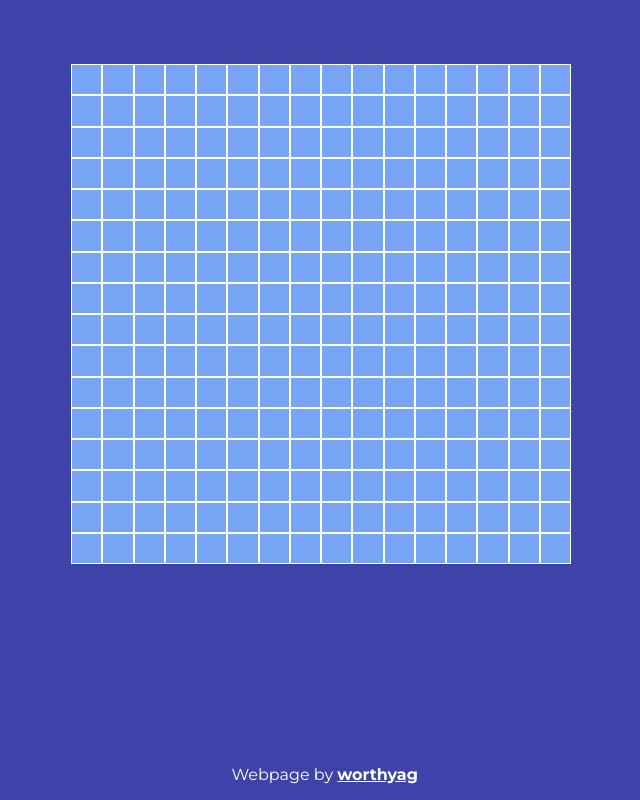
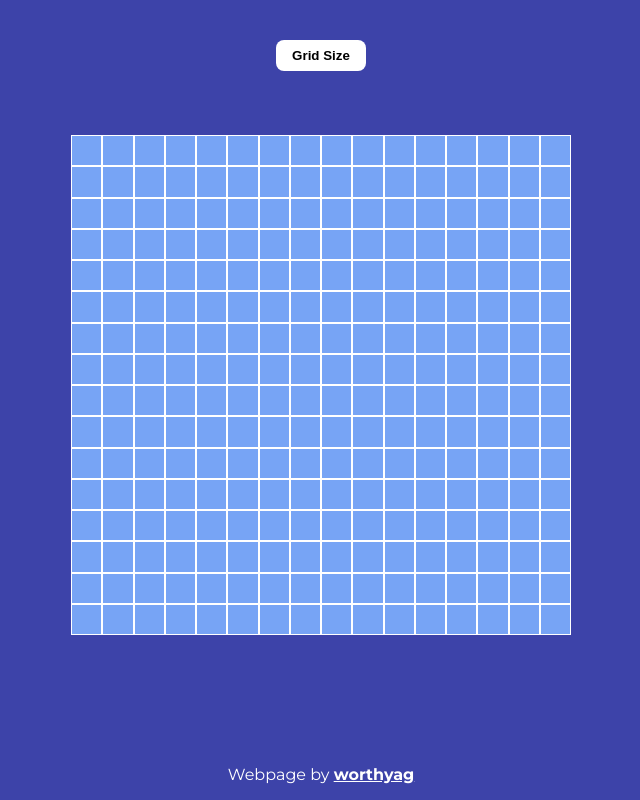
Before and after one commit to worthyag/etch-a-sketch, a plain HTML site: page index.html in a window 1280 px wide. Shown: the whole page, without its empty margins (319-959 px from the left). Drawn offline with Linux system fonts and the light colour scheme.

Commit message:
The user can now choose a grid size.

```diff
--- a/index.html
+++ b/index.html
@@ -9,6 +9,7 @@
     <script src="./main.js" defer></script>
 </head>
 <body>
+    <div class="for-btn"></div>
     <section id="container"></section>
     <footer>
         <p>Webpage by <a id="github-name" target="_blank" href="https://github.com/worthyag">worthyag</a></p>
--- a/main.js
+++ b/main.js
@@ -1,18 +1,48 @@
 const container = document.querySelector("#container");
+const btnContainer = document.querySelector(".for-btn");
 let divs = [];
+let size = 256;
+let col;
 
-for (let i = 0; i < 256; i++) {
-    divs.push(document.createElement("div"));
-}
+let btn = document.createElement("button");
+btn.innerText = "Grid Size";
+btn.classList.add("grid-size-btn");
+btnContainer.appendChild(btn);
 
-for (let i = 0; i < divs.length; i++) {
-    // divs[i].innerText = i+1;
-    divs[i].classList.add("boxes");
-    divs[i].addEventListener("mouseover", changeColour);
-    container.appendChild(divs[i]);
+btn.addEventListener("click", gridSize);
+
+createGrid(size);
+
+function createGrid(length){
+    col = Math.sqrt(length);
+    container.style.gridTemplateColumns = `repeat(${col}, 1fr)`;
+
+    for (let i = 0; i < length; i++) {
+        divs.push(document.createElement("div"));
+    }
+
+    for (let i = 0; i < length; i++) {
+        divs[i].classList.add("boxes");
+        divs[i].addEventListener("mouseover", changeColour);
+        container.appendChild(divs[i]);
+    }
 }
 
 function changeColour(e) {
     e.target.classList.add("hover");
     console.log(e.target);
 }
+
+function gridSize(e) {
+    console.log(e.target);
+    size = prompt("What size would you like your grid to be?", 16);
+    console.log(size, typeof(size));
+    size = parseInt(size);
+    console.log(size, typeof(size));
+    size *= size
+    console.log(size);
+
+    container.textContent = "";
+
+    createGrid(size);
+}
--- a/style.css
+++ b/style.css
@@ -15,7 +15,6 @@ body {
     height: 500px;
     width: 500px;
     display: grid;
-    grid-template-columns: repeat(16, 1fr);
     margin: 64px auto;
 }
 
@@ -28,12 +27,31 @@ body {
     background-color: rgba(100, 148, 237, 0.407);
 }
 
-/* .boxes:hover {
-    background-color: rgba(100, 148, 237, 0.407);
-} */
+.for-btn {
+    display: flex;
+    justify-content: space-around;
+}
+
+.grid-size-btn {
+    background-color: #fff;
+    color: #000;
+    font-weight: bold;
+    border: none;
+    border-radius: 8px;
+    padding: 8px 16px;
+    margin-top: 32px;
+}
+
+.grid-size-btn:hover {
+    background-color: rgba(255, 255, 255, 0.824);
+}
+
+footer {
+    display: flex;
+    justify-content: space-around;
+}
 
 footer > p {
     position: absolute;
     bottom: 0;
-    left: 43%;
 }
```
